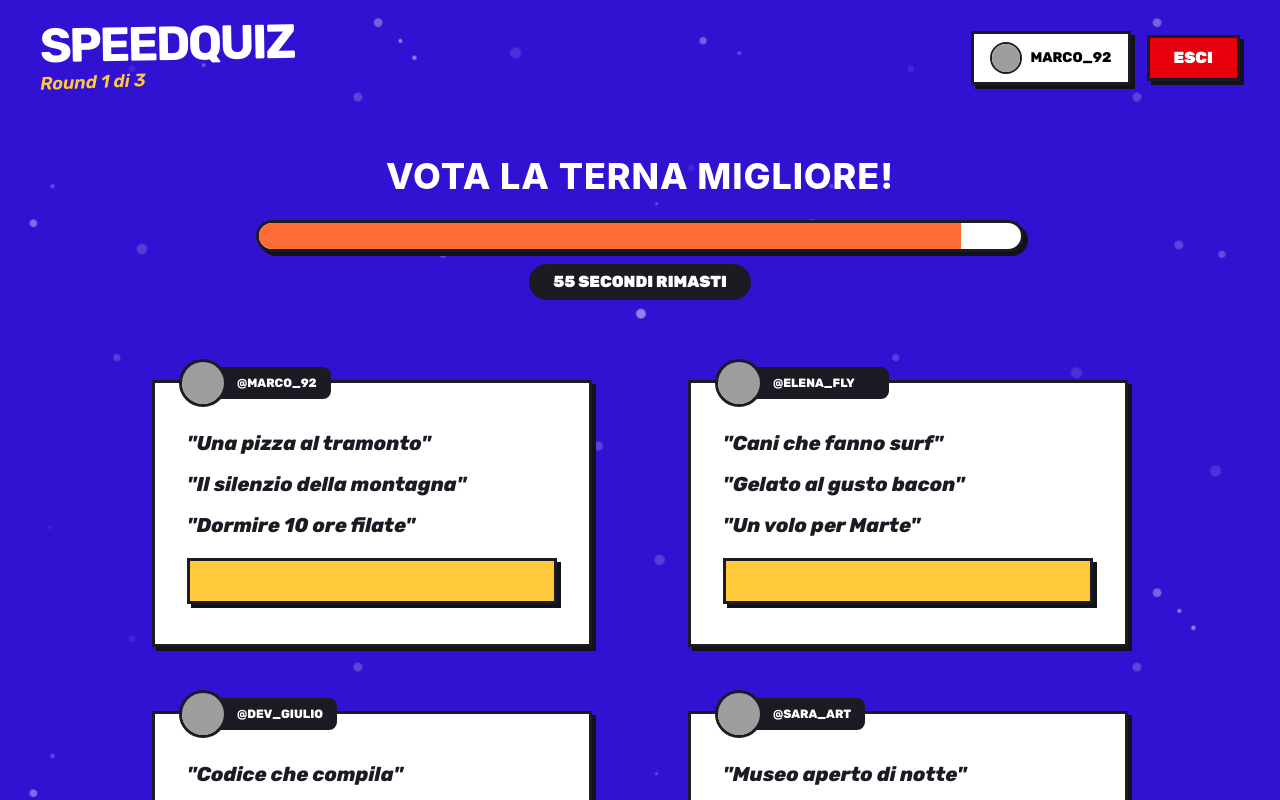
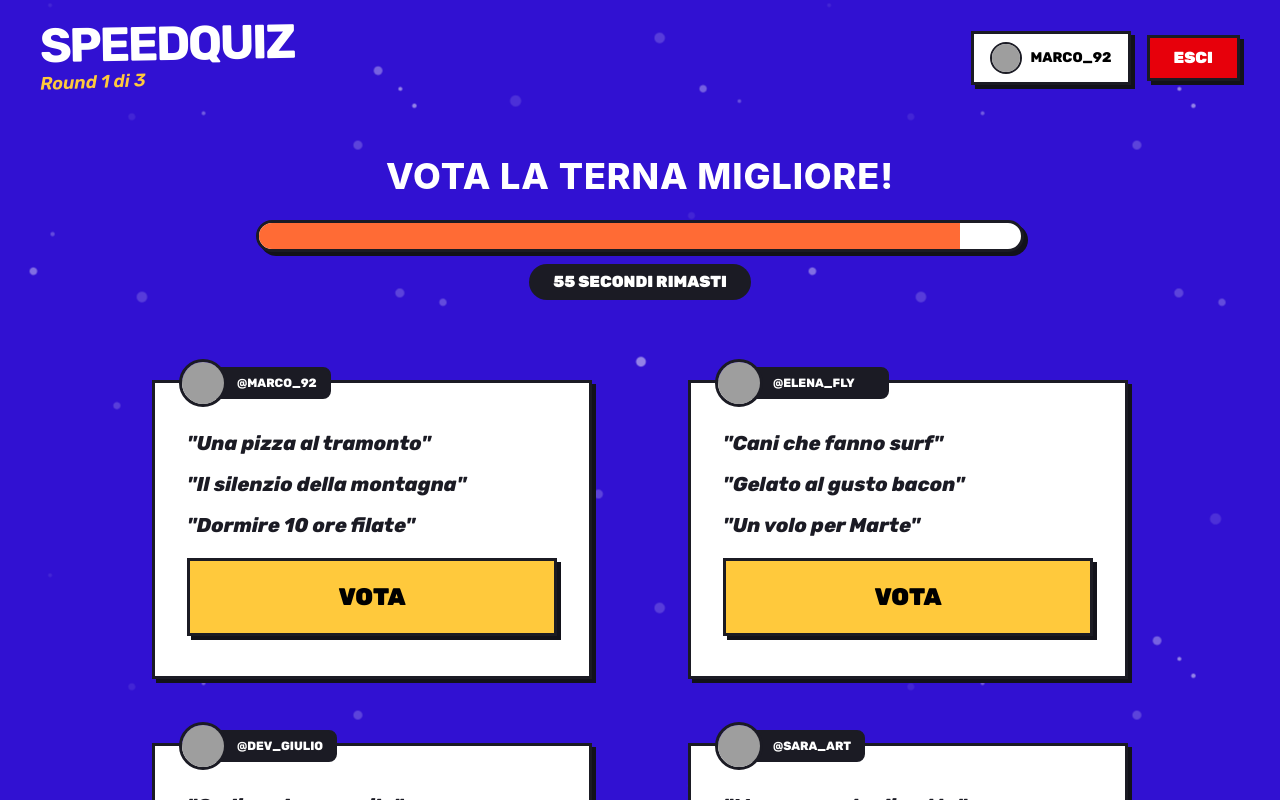
Before and after one commit to Jonnycp/SpeedQuiz, a React (Vite) app in the folder frontend/: page /vote in a window 1280 px wide. Shown: the top 800 px of the page. Built offline with nearby package versions, Linux system fonts and the light colour scheme; sample sign-in values are in the browser's storage; grey boxes are pictures that could not be loaded; some icons are missing.

Commit message:
modificato il confirmButton in VoteCard

```diff
--- a/frontend/src/components/VoteCard.jsx
+++ b/frontend/src/components/VoteCard.jsx
@@ -29,14 +29,13 @@ const VoteCard = ({ username, phrases = [], host=false, isSelected, onSelect })
             </div>
             <div className="w-[92%] mx-auto md:w-full mt-5">
                 <ConfirmButton
-                    content={isSelected ? `già VOTATO` : `VOTA`}
+                    color="secondary"
                     onClick={onSelect}
-                    customClasses={`w-full py-4 md:py-5 text-xl md:text-2xl ${
-                        isSelected
-                        ? "bg-gray-300 text-neroNonNero shadow-none translate-x-[2px] translate-y-[2px]"
-                        : "bg-secondary text-neroNonNero"
-                    }`}
-                />
+                    disabled={isSelected}
+                    customClasses="w-full py-4 md:py-5 text-xl md:text-2xl"
+                >
+                    {isSelected ? "GIÀ VOTATO" : "VOTA"}
+                </ConfirmButton>
             </div>
         </div>
     );
```
